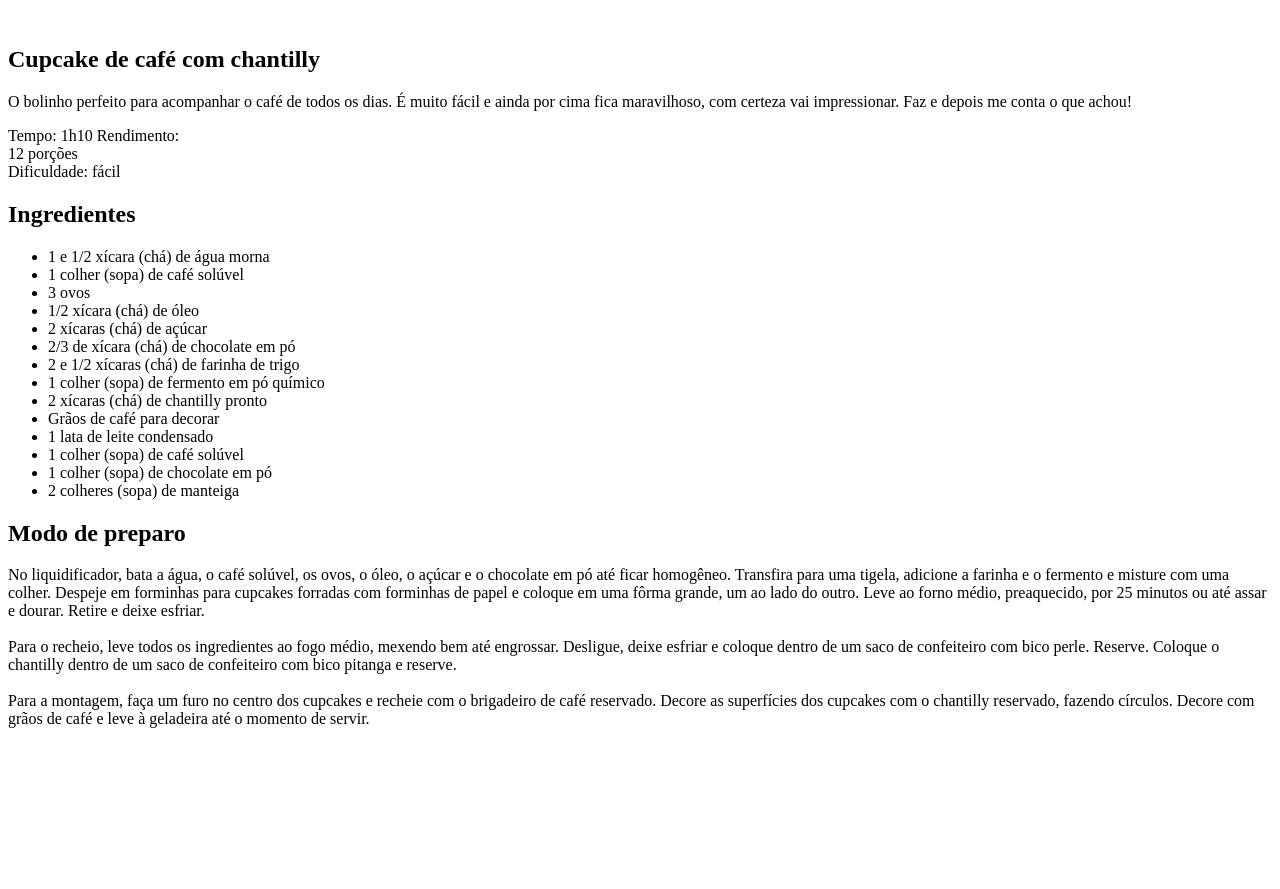
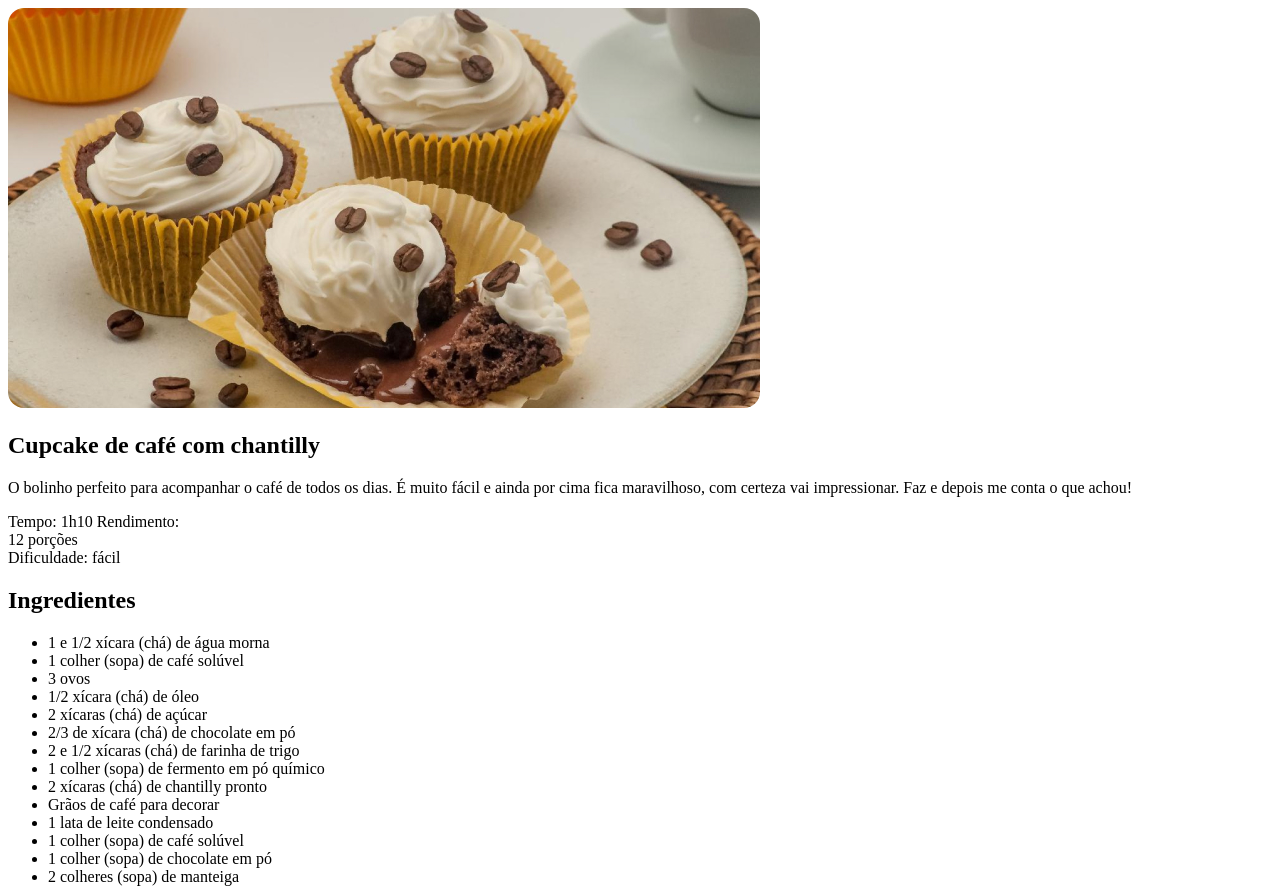
Before and after one commit to monielenunes/projeto-pagina-de-receitas, a plain HTML site: page index.html in a window 1280 px wide. Shown: the top 889 px of the page. Before the commit the page ends 800 px from the top, so only its background shows below. Drawn offline with Linux system fonts and the light colour scheme.

Commit message:
adicionando imagens e style.css

```diff
--- a/index.html
+++ b/index.html
@@ -3,12 +3,13 @@
 <head>
   <meta charset="UTF-8">
   <meta name="viewport" content="width=device-width, initial-scale=1.0">
+  <link rel="stylesheet" href="style.css">
   <title>Página de receitas</title>
 </head>
 <body>
 
     <div id="page">
-      <img src="" alt="">
+      <img src="./assets/main-image.jpg" alt="Imagem de um cupcake com grāos de café e chantilly">
       <main>
         <section id="about">
           <h1>Cupcake de café com chantilly</h1>
--- /dev/null
+++ b/style.css
@@ -0,0 +1,3 @@
+img{
+  border-radius: 16px;
+}
```
Also changed, not shown: assets/bg-image.jpg (added), assets/main-image.jpg (added), 2 other files.
